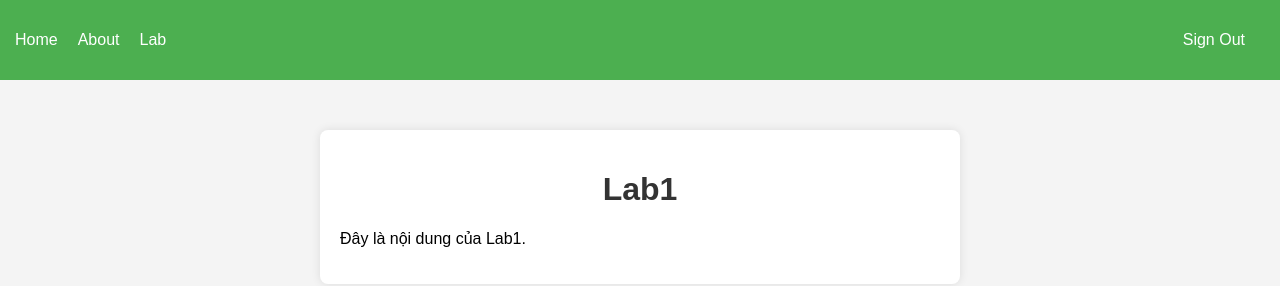
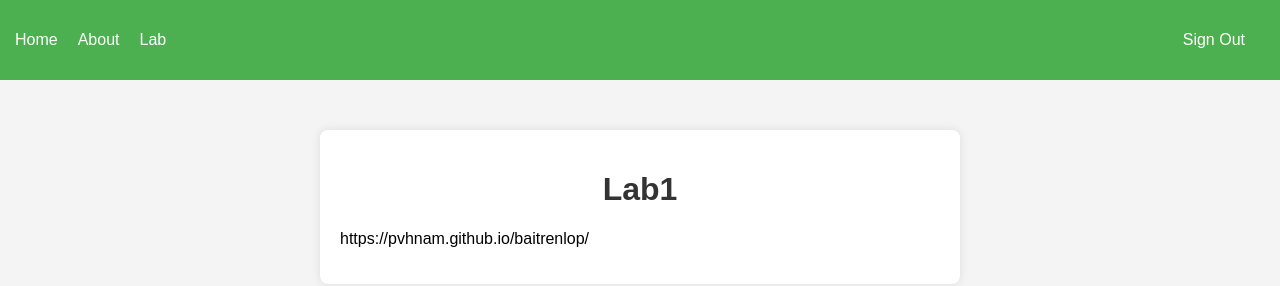
Before and after one commit to pvhNam/baitrenlop, a plain HTML site: page lab1.html in a window 1280 px wide. Drawn offline with Linux system fonts and the light colour scheme.

Commit message:
hoàn chỉnh

```diff
--- a/lab1.html
+++ b/lab1.html
@@ -27,7 +27,7 @@
 
     <div class="container">
       <h1>Lab1</h1>
-      <p>Đây là nội dung của Lab1.</p>
+      <p>https://pvhnam.github.io/baitrenlop/</p>
     </div>
 
     <script>
```
